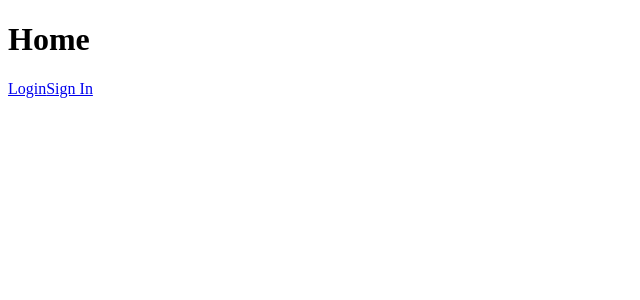
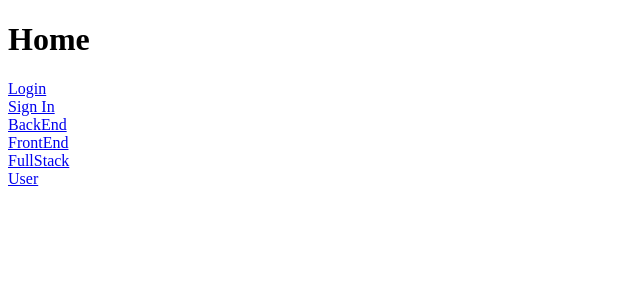
Before and after one commit to Pedro-Grimaldi-Hansel/TCC_Pedro, a Next.js app: page / in a window 1280 px wide. Shown: the top 300 px of the page, without its empty margins (0-640 px from the left). Built offline with nearby package versions, Linux system fonts and the light colour scheme.

Commit message:
inicializando projeto 2

```diff
--- a/src/app/loading.tsx
+++ b/src/app/loading.tsx
@@ -1,7 +1,7 @@
 export default function Loading() {
   return (
-    <>
+    <main>
       <h1>Loading</h1>
-    </>
+    </main>
   );
 }
--- a/src/app/page.tsx
+++ b/src/app/page.tsx
@@ -4,8 +4,24 @@ export default function Home() {
   return (
     <main>
       <h1>Home</h1>
-      <Link href="/auth/login">Login</Link>
-      <Link href="/auth/signin">Sign In</Link>
+      <div className="">
+        <Link href="/auth/login">Login</Link>
+      </div>
+      <div className="">
+        <Link href="/auth/signin">Sign In</Link>
+      </div>
+      <div className="">
+        <Link href="/content/backEnd">BackEnd</Link>
+      </div>
+      <div className="">
+        <Link href="/content/frontEnd">FrontEnd</Link>
+      </div>
+      <div className="">
+        <Link href="/content/fullStack">FullStack</Link>
+      </div>
+      <div className="">
+        <Link href="/user/x">User</Link>
+      </div>
     </main>
   )
 }
```
Also changed, not shown: src/app/content/backEnd/page.tsx (added, +10 -0 lines), src/app/content/frontEnd/page.tsx (added, +10 -0 lines), src/app/content/fullStack/page.tsx (added, +10 -0 lines), src/app/user/[id]/page.tsx (added, +16 -0 lines).
